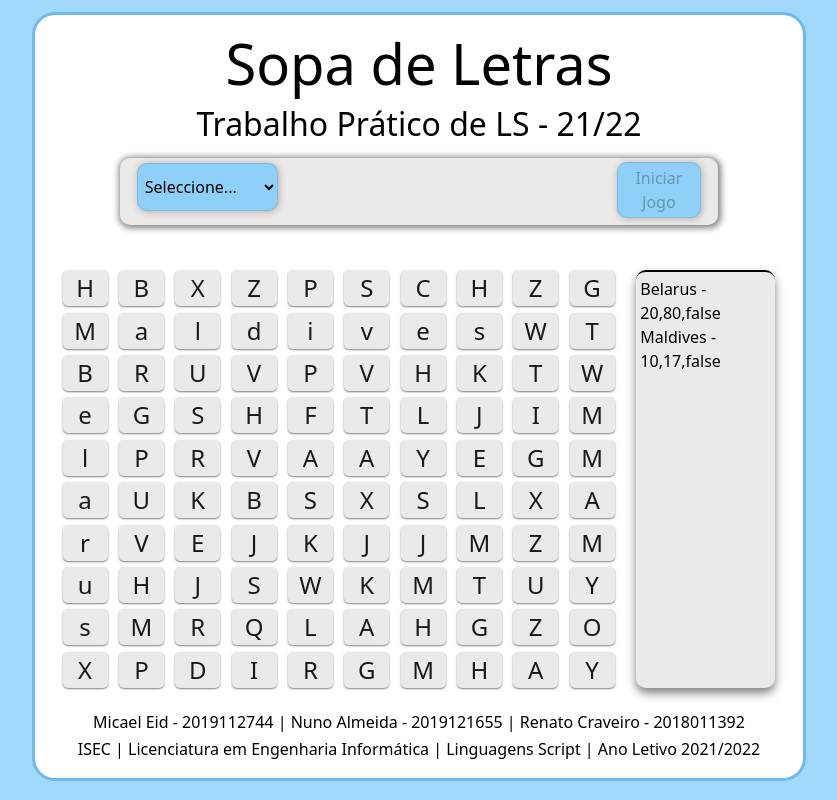
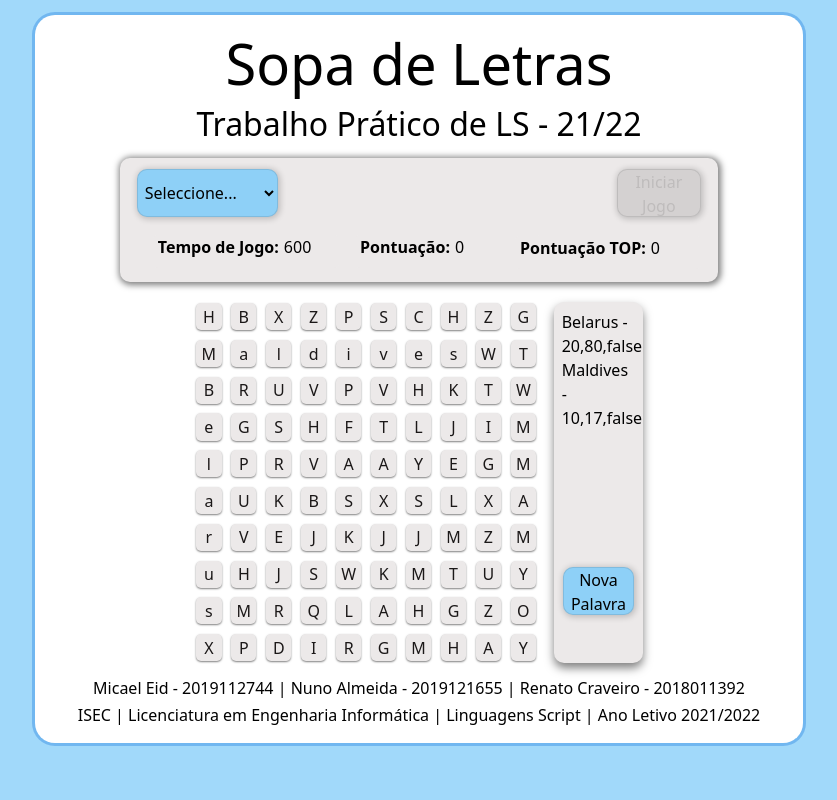
Before and after one commit to nunosantosalmeida/sopa-de-letras-ls-isec, a React (Create React App) app: page / in a window 1280 px wide. Shown: the whole page, without its empty margins (221-1058 px from the left). Built offline with nearby package versions, Linux system fonts and the light colour scheme.

Commit message:
Ajustes e adições
Game info fixo
Letter box e letter divididos
Criação de btn no UsedWords

```diff
--- a/src/assets/styles/painel-control.css
+++ b/src/assets/styles/painel-control.css
@@ -1,18 +1,17 @@
-#panel-control{
+#panel-control {
   width: 80%;
   /* height: 250px; */
-    box-sizing: border-box;
+  /* box-sizing: border-box; */
   padding: 5px 5px 5px 5px; /*top, right, bottom, left*/
   margin: 0px 0 20px 0;
   background-color: rgb(236, 233, 233);
   box-shadow: 1px 1px 6px 2px rgba(0, 0, 0, 0.5);
   border-radius: 10px;
-
 }
 
 .button {
   width: 15%;
-    height: 3.5em;
+  height: 3em;
   box-sizing: border-box;
   padding: 0px 0px 0px 0px; /*top, right, bottom, left*/
   margin: 0px 0px 2px 0px;
@@ -21,13 +20,9 @@
   box-shadow: 1px 1px 6px 1px rgba(0, 0, 0, 0.2);
   border-radius: 10px;
 
-
-
-    float:right;
-    margin-top: -39px;
+  float: right;
+  margin-top: -50px;
   margin-bottom: 2;
-
-
 
   font-size: 1em;
   font-weight: 450;
@@ -36,9 +31,8 @@
 
   transition-duration: 0.4s;
   cursor: pointer;
-    transition: .2s;
+  transition: 0.2s;
 }
-
 
 .play:hover {
   background-color: #4bb2e2f1;
@@ -46,14 +40,15 @@
   transform: scale(1.1); /* Efeito zoom no hover*/
 }
 
-#play:disabled {
+.play:disabled {
   background: rgba(0, 0, 0, 0.1);
   color: rgba(0, 0, 0, 0.1);
   border: 1px solid rgba(0, 0, 0, 0.1);
   cursor: inherit;
+  transform: scale(1);
 }
 
-#btLevel{
+#btLevel {
   width: 25%;
   height: 3em;
   box-sizing: border-box;
@@ -64,61 +59,117 @@
   border-radius: 10px;
 
   float: left;
-  margin-bottom: -10px;
+  margin-bottom: 2px;
+  margin-top: 6px;
   font-weight: 450;
 
+  transition-duration: 0.4s;
+  cursor: pointer;
+  transition: 0.2s;
 }
 
-#panel-control .list-item.gameStarted {
-  width: 30%;
+#btLevel:hover {
+  background-color: #4bb2e2f1;
+  color: rgb(0, 0, 0);
+  transform: scale(1.1); /* Efeito zoom no hover*/
+}
+
+#gameinfo{
+  width: 100%;
+  background-color: #8ed0f7;
+}
+
+/*TIMER*/
+
+#panel-control .timer.gameStarted {
+  width: 33%;
   box-sizing: border-box;
   padding: 0px 1px 1px 5px; /*top, right, bottom, left*/
-  margin: 20px 0px 5px 0px;
-  display:flex;
+  margin: 1em 0em 0.5em 1em;
+  display: flex;
   flex-direction: row;
   gap: 5px;
 
-  background-color: #8ed0f7;
-  border: 1px solid rgba(0, 0, 0, 0.1);
+  float: left;
+
+  background-color: rgb(236, 233, 233);
   border-radius: 5px;
-  box-shadow: 1px 1px 6px 1px rgba(0, 0, 0, 0.2);
-
-
-
-  }
-#panel-control .list-item:not(.gameStarted) {
-    display: none;
 }
 
-  /*Config Texto e number do Timer*/
-  #tmpJ{
-    color: black;
+#panel-control .timer:not(.gameStarted) {
+  width: 33%;
+  box-sizing: border-box;
+  padding: 0px 1px 1px 5px; /*top, right, bottom, left*/
+  margin: 1em 0em 0.5em 1em;
+  display: flex;
+  flex-direction: row;
+  gap: 5px;
+
+  float: left;
+
+  background-color: rgb(236, 233, 233);
+  border-radius: 5px;
 }
 
-  #gameTime{
-    font-variant-numeric: tabular-nums;
-    font-weight: 450;
-    margin: 0px 0px;
+/*Pontuação Top*/
+
+#panel-control .points-top.gameStarted {
+  width: 33%;
+  box-sizing: border-box;
+  padding: 0px 1px 1px 5px; /*top, right, bottom, left*/
+  margin: -2.5em 0em 0.5em 1em;
+  display: flex;
+  flex-direction: row;
+  gap: 5px;
+
+  float: right;
+  background-color: rgb(236, 233, 233);
+  border-radius: 5px;
 }
 
-  /*Config Texto e number do pontuação top*/
-  #pntT{
-    color: black;
+#panel-control .points-top:not(.gameStarted) {
+  width: 33%;
+  box-sizing: border-box;
+  padding: 0px 1px 1px 5px; /*top, right, bottom, left*/
+  margin: -2.5em 0em 0.5em 1em;
+  display: flex;
+  flex-direction: row;
+  gap: 5px;
+
+  float: right;
+
+  background-color: rgb(236, 233, 233);
+  border-radius: 5px;
 }
 
-  #pointsTop{
-    font-variant-numeric: tabular-nums;
-    font-weight: 450;
-    margin: 0px 0px;
+/*Pontuação*/
+
+#panel-control .point.gameStarted {
+  width: 33%;
+  box-sizing: border-box;
+  padding: 0px 1px 1px 5px; /*top, right, bottom, left*/
+  margin: 1em 0em 0.5em 1em;
+  display: flex;
+  flex-direction: row;
+  gap: 5px;
+
+  float: left;
+
+  background-color: rgb(236, 233, 233);
+  border-radius: 5px;
 }
 
-  /*Config Texto e number do points*/
-  #pnt{
-    color: black;
-  }
+#panel-control .point:not(.gameStarted) {
+  width: 33%;
+  box-sizing: border-box;
+  padding: 0px 1px 1px 5px; /*top, right, bottom, left*/
+  margin: 1em 0em 0.5em 1em;
+  display: flex;
+  flex-direction: row;
+  gap: 5px;
 
-  #points{
-    font-variant-numeric: tabular-nums;
-    font-weight: 450;
-    margin: 0px 0px;
-  }
+  float: left;
+
+  background-color: rgb(236, 233, 233);
+  border-radius: 5px;
+};
--- a/src/components/game-board/game-board.component.jsx
+++ b/src/components/game-board/game-board.component.jsx
@@ -28,8 +28,9 @@ function GameBoard({usedWords, letters, selectedLevel, levelSettings, selecting,
 
 
     return (
-    <div className="table noselect">{/*Div que contém os divs tabuleiro (board) e palavras Usadas (usedWords)*/}
-        <div className="board"
+
+    <div id="table">{/*Div que contém os divs tabuleiro (board) e palavras Usadas (usedWords)*/}
+        <div className="board noselect"
           style={{
               gridTemplateColumns: "repeat(" + Math.sqrt(levelSettings[2]) + ",1fr)",
               gridTemplateRows: "repeat(" + Math.sqrt(levelSettings[2]) + ",1fr)",
@@ -49,6 +50,9 @@ function GameBoard({usedWords, letters, selectedLevel, levelSettings, selecting,
 
         <div className="usedWords" >
           {usedWords.map((item, index) => (<WordFind item={item}/>))}
+          <div className='new-wordBox'>
+            <button type="buttonWord" id="btNewWord" className="btnNW">Nova Palavra</button>
+          </div>
         </div>
       </div>
     );
--- a/src/components/game-board/game-board.css
+++ b/src/components/game-board/game-board.css
@@ -5,13 +5,13 @@
  */
 
 /*.table - class div pai de board e usedWords ocupa 90% do espaço em largura.*/
-.table {
-  width: 100%;
-  padding: 0.1em 0.1em 0.1em 0.1em; /*top, right, bottom, left*/
-  margin: 0.5em 0.5em 0.5em 0.5em;
+#table{
+  width: 60%;
   display: flex;
-  /* align-items: center; */ /*se ativado, bugzinho */
-
+  flex-direction: row;
+  margin-right: 1em;
+  margin-left: 1em;
+  margin-bottom: 1em;
 }
 
 
@@ -32,30 +32,57 @@ tem espaçamento de 1em entre cada elemento, margem à direita de 20px e ocupa 2
   display: grid;
   gap: 0.40em;
   margin-right: 1em;
-  margin-left: 1em;
-  margin-top: 1em;
-  margin-bottom: 1em;
+  flex: 1;
+  flex-direction: row;
 
 }
 
 /*.usedWords - class div que contém as palavras a encontrar.Ocupa 1 flex (no caso 1/3 do espaço de .table, pois .board ocupa 2 flex)*/
 .usedWords {
   width: 20%;
-  margin-right: 1em;
-  margin-top: 1em;
-  margin-bottom: 1em;
-  padding: 0.3em 0.3em 0.3em 0.3em;
+  padding: 0.5em 0.5em 0.5em 0.5em;
   background-color: rgb(236, 233, 233);
   color: black;
   box-shadow: 0px 5px 10px rgba(0, 0, 0, 0.5);
   border-radius: 10px;
+
+  min-width: 10%;
   font-size: 1em;
   white-space: pre-line;
 
+}
 
-
-}
 
 .foundWord {
   text-decoration: line-through;
 }
+
+.new-wordBox{
+  width: 100%;
+  margin: 8.5em 0em 0em 0em;
+  padding: 0.1em 0.1em;
+
+}
+
+#btNewWord{
+  width: 100%;
+  height: 3em;
+  box-sizing: border-box;
+  padding: 0px 0px 0px 0px; /*top, right, bottom, left*/
+  margin: 0px 0px 2px 0px;
+  background-color: #8ed0f7;
+  border: 1px solid rgba(0, 0, 0, 0.1);
+  box-shadow: 1px 1px 6px 1px rgba(0, 0, 0, 0.2);
+  border-radius: 10px;
+
+
+  transition-duration: 0.4s;
+  cursor: pointer;
+  transition: 0.2s;
+}
+
+#btNewWord:hover{
+  background-color: #4bb2e2f1;
+  color: rgb(0, 0, 0);
+  transform: scale(1.1);
+}
--- a/src/components/letter/letter.component.jsx
+++ b/src/components/letter/letter.component.jsx
@@ -4,8 +4,8 @@
  * ISEC - Licenciatura em Engenharia Informática - Ano Letivo 2021/2022
  */
 
-import React from 'react';
-import "./letter.css"
+import React from "react";
+import "./letter.css";
 /**
  * Letter
  *
@@ -15,23 +15,22 @@ import "./letter.css"
  * @param {*} param1 key
  * @returns letra em jsx
  */
-function Letter(props){
+function Letter(props) {
+  const { lett, index, selecting, setSelecting, setSelection, isFound } = props;
 
-    const {lett, index, selecting, setSelecting, setSelection, isFound} = props;
-
-    let ind=index;
-    function click(){
-        console.log("KEY: "+ind+" | LETER: "+lett);
+  let ind = index;
+  function click() {
+    console.log("KEY: " + ind + " | LETER: " + lett);
     //setletter(lett);
   }
 
-    function down(){
+  function down() {
     console.log("A SIRUGAR: KEY: " + ind + " | LETER: " + lett);
     setSelection([ind, lett]);
     setSelecting(true);
   }
 
-    function up(){
+  function up() {
     console.log("LARGOU: KEY: " + ind + " | LETER: " + lett);
     setSelection([ind, lett]);
     setSelecting(false);
@@ -40,10 +39,12 @@ function Letter(props){
   const found = isFound ? "found" : "letter";
 
   return (
-        <div className={found} key={index} id={"letter"+index} onMouseDown={down} onMouseUp={up}>
+      <div className={found}>
+            <div key={index} className="letterInner" id={"letterInner" + index} onMouseDown={down} onMouseUp={up}>
                 {lett}
             </div>
-    )
+      </div>
+  );
 }
 
-export default Letter
+export default Letter;
--- a/src/components/letter/letter.css
+++ b/src/components/letter/letter.css
@@ -6,11 +6,13 @@
 
 /*.letter - class div que representa uma caixa de fundo cinzento, com texto branco, centrado com uma borda arredondada a 5 px.
 Representa uma letra num tabuleiro.*/
-.letter {
-  width: 90%;
 
+.letter{
   background-color: rgb(236, 233, 233);
   color: rgb(27, 24, 24);
+
+  margin: 0.1em 0.1em;
+  padding: 0.1em 0em;
 
   display: flex;
   justify-content: center;
@@ -20,9 +22,8 @@ Representa uma letra num tabuleiro.*/
   box-shadow: 0px 1px 2px rgba(0, 0, 0, 0.5);
 
   transition: 0.2s;
-  font-size: 1.5em;
+}
 
-}
 
 .letter:hover {
   background-color: #4bb2e2f1;
@@ -31,16 +32,22 @@ Representa uma letra num tabuleiro.*/
 }
 
 .letter:active {
-    background-color:orange;
+  background-color: orange;
+}
+
+#letter {
+  font-size: 1em;
 }
 
 .found{
-    background-color:green;
+  background-color: green;
   color: rgb(27, 24, 24);
+
   display: flex;
   justify-content: center;
   align-items: center;
+
   border-radius: 5px;
   box-shadow: 0px 1px 2px rgba(0, 0, 0, 0.5);
-    font-size: 30px;
+  font-size: 1em;
 }
--- a/src/components/painel-control/painel-control.component.jsx
+++ b/src/components/painel-control/painel-control.component.jsx
@@ -8,7 +8,7 @@ function PanelControl(props) {
 
   return (
     <div id="panel-control">
-      <form className="container-fluid text-center">
+      <div className="container-fluid text-center">
         <fieldset className="form-group">
           <select
             id="btLevel"
@@ -31,20 +31,22 @@ function PanelControl(props) {
         >
           {gameStarted ? "Parar jogo" : "Iniciar Jogo"}
         </button>
-
-          <dl className={`list-item left${gameStartedClass}`}>
+        </div>
+        <div className="container-fluid text-center">
+          <dl className={`timer${gameStartedClass}`}>
             <dt id="tmpJ">Tempo de Jogo:</dt>
             <dd id="gameTime">{timer}</dd>
-          </dl>
-          <dl className={`list-item right${gameStartedClass}`}>
+            </dl>
+            <dl className={`point${gameStartedClass}`}>
+            <dt id="pnt">Pontuação:</dt>
+            <dd id="points">0</dd>
+            </dl>
+            <dl className={`points-top${gameStartedClass}`}>
             <dt id="pntT">Pontuação TOP:</dt>
             <dd id="pointsTop">0</dd>
-          </dl>
-          <dl className={`list-item left${gameStartedClass}`}>
-            <dt id="pnt">Pontuação:</dt>
-            <dd id="points">0</dd>
-          </dl>
-      </form>
+            </dl>
+        </div>
+
     </div>
   );
 }
```
Lines whose indentation alone changed are shown as unchanged.
